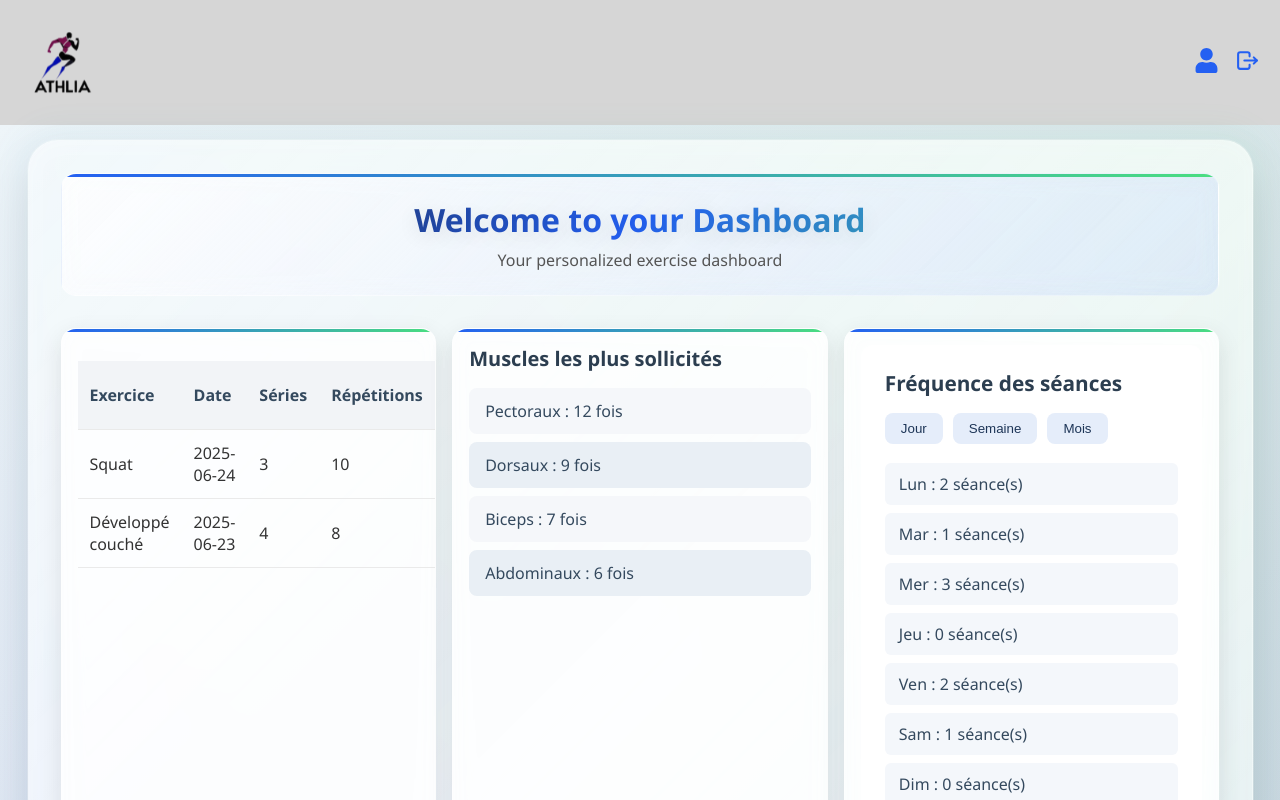
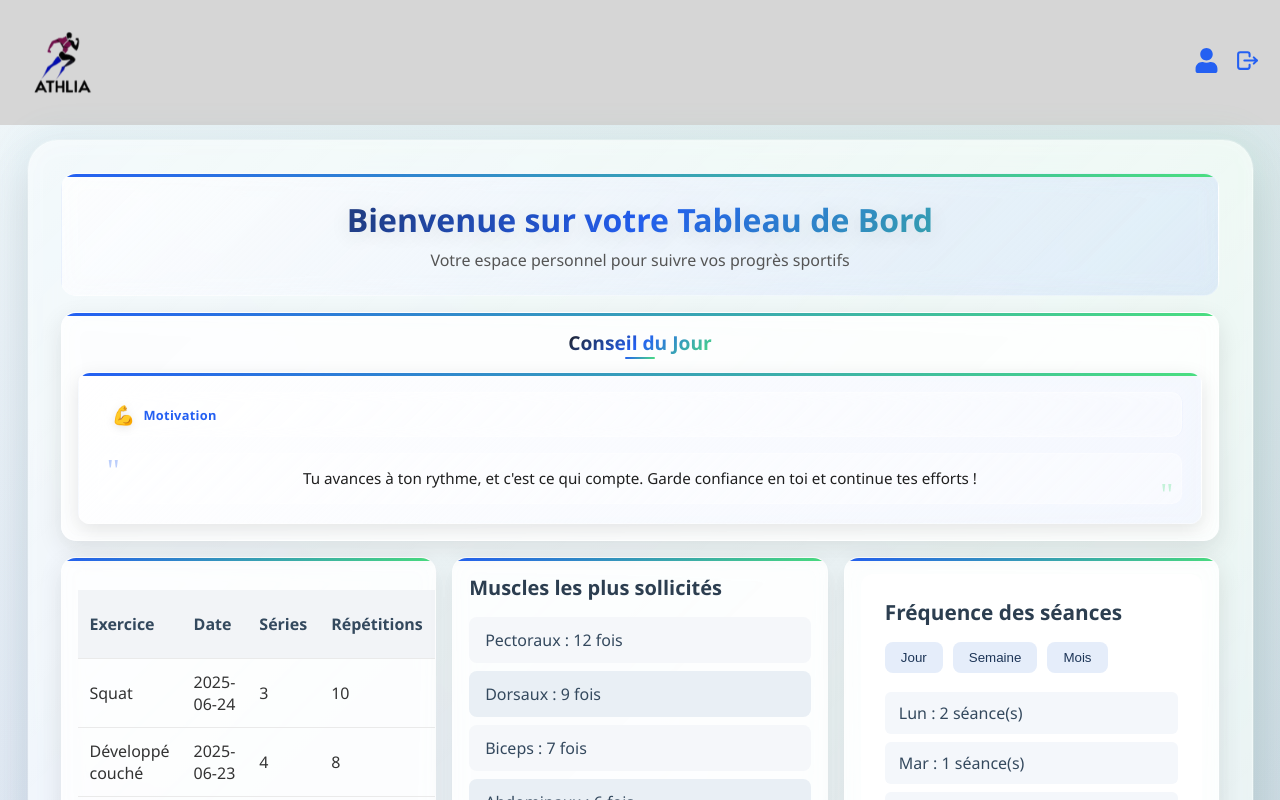
Before and after one commit to HLS-976/athlia-project, a React (Vite) app in the folder frontend/: page /dashboard in a window 1280 px wide. Shown: the top 800 px of the page. Built offline with nearby package versions, Linux system fonts and the light colour scheme; no server answers; sample sign-in values are in the browser's storage.

Commit message:
Update Dashboard content to French and integrate AdviceContainer component for enhanced user experience

```diff
--- a/frontend/src/Pages/Dashboard/DashBoard.jsx
+++ b/frontend/src/Pages/Dashboard/DashBoard.jsx
@@ -1,8 +1,10 @@
+import React from 'react';
 import Header from "./Header";
 import ExercisesHistory from "./ExercisesHistory";
 import ExercisesFrequency from "./ExercisesFrequency";
 import ProgressTracker from "./ProgressTracker";
 import MusclesUsage from "./MusclesUsage";
+import AdviceContainer from "./AdviceContainer";
 import "./DashBoard.css";
 
 const DashBoard = () => (
@@ -11,8 +13,8 @@ const DashBoard = () => (
     <div id="Dashboard-Container">
       <div id="Dashboard-Content">
         <div id="welcome-message">
-          <h1>Welcome to your Dashboard</h1>
-          <p>Your personalized exercise dashboard</p>
+          <h1>Bienvenue sur votre Tableau de Bord</h1>
+          <p>Votre espace personnel pour suivre vos progrès sportifs</p>
         </div>
         <div id="history">
           <ExercisesHistory />
@@ -26,6 +28,9 @@ const DashBoard = () => (
         <div id="progress">
           <ProgressTracker />
         </div>
+        <div id="advice">
+          <AdviceContainer />
+        </div>
       </div>
     </div>
   </main>
```
